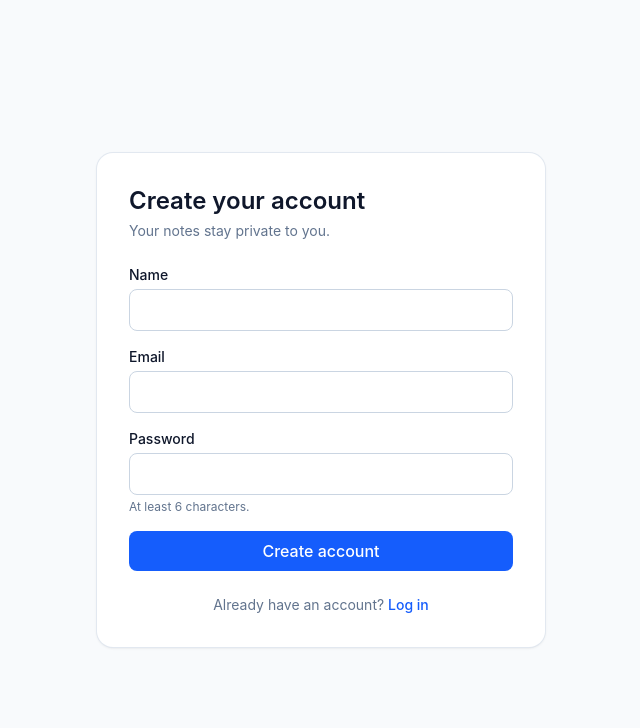
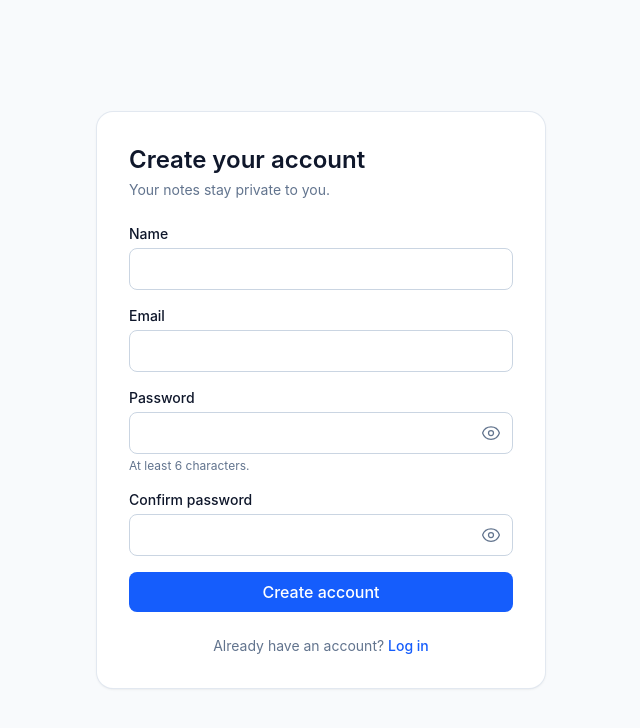
Before and after one commit to pjperfect/mern-notes-app, a React (Vite) app in the folder client/: page /register in a window 1280 px wide. Shown: the top 728 px of the page, without its empty margins (319-959 px from the left). Built offline with nearby package versions, Linux system fonts and the light colour scheme; no server answers.

Commit message:
Add show/hide password and confirm password, force IPv4 for MongoDB

```diff
--- /dev/null
+++ b/client/src/components/PasswordInput.jsx
@@ -0,0 +1,62 @@
+import { useState } from 'react';
+
+export default function PasswordInput({
+  id,
+  value,
+  onChange,
+  autoComplete,
+  minLength,
+}) {
+  const [visible, setVisible] = useState(false);
+
+  return (
+    <div className="relative mt-1">
+      <input
+        id={id}
+        type={visible ? 'text' : 'password'}
+        autoComplete={autoComplete}
+        required
+        minLength={minLength}
+        value={value}
+        onChange={onChange}
+        className="w-full rounded-lg border border-slate-300 px-3 py-2 pr-10 outline-none focus:border-blue-500 focus:ring-2 focus:ring-blue-200"
+      />
+      <button
+        type="button"
+        onClick={() => setVisible((v) => !v)}
+        aria-label={visible ? 'Hide password' : 'Show password'}
+        className="absolute inset-y-0 right-0 flex items-center px-3 text-slate-500 hover:text-slate-700"
+      >
+        <svg
+          xmlns="http://www.w3.org/2000/svg"
+          fill="none"
+          viewBox="0 0 24 24"
+          strokeWidth="1.5"
+          stroke="currentColor"
+          className="h-5 w-5"
+        >
+          {visible ? (
+            <path
+              strokeLinecap="round"
+              strokeLinejoin="round"
+              d="M3.98 8.223A10.477 10.477 0 0 0 1.934 12C3.226 16.338 7.244 19.5 12 19.5c.993 0 1.953-.138 2.863-.395M6.228 6.228A10.451 10.451 0 0 1 12 4.5c4.756 0 8.773 3.162 10.065 7.498a10.522 10.522 0 0 1-4.293 5.774M6.228 6.228 3 3m3.228 3.228 3.65 3.65m7.894 7.894L21 21m-3.228-3.228-3.65-3.65m0 0a3 3 0 1 0-4.243-4.243m4.242 4.242L9.88 9.88"
+            />
+          ) : (
+            <>
+              <path
+                strokeLinecap="round"
+                strokeLinejoin="round"
+                d="M2.036 12.322a1.012 1.012 0 0 1 0-.639C3.423 7.51 7.36 4.5 12 4.5c4.638 0 8.573 3.007 9.963 7.178.07.207.07.431 0 .639C20.577 16.49 16.64 19.5 12 19.5c-4.638 0-8.573-3.007-9.963-7.178Z"
+              />
+              <path
+                strokeLinecap="round"
+                strokeLinejoin="round"
+                d="M15 12a3 3 0 1 1-6 0 3 3 0 0 1 6 0Z"
+              />
+            </>
+          )}
+        </svg>
+      </button>
+    </div>
+  );
+}
--- a/client/src/pages/Login.jsx
+++ b/client/src/pages/Login.jsx
@@ -1,6 +1,7 @@
 import { useState } from 'react';
 import { Link, Navigate } from 'react-router-dom';
 import AuthLayout from '../components/AuthLayout.jsx';
+import PasswordInput from '../components/PasswordInput.jsx';
 import { useAuth } from '../context/AuthContext.jsx';
 
 const inputClass =
@@ -63,14 +64,11 @@ export default function Login() {
           <label htmlFor="password" className="block text-sm font-medium">
             Password
           </label>
-          <input
+          <PasswordInput
             id="password"
-            type="password"
             autoComplete="current-password"
-            required
             value={password}
             onChange={(e) => setPassword(e.target.value)}
-            className={inputClass}
           />
         </div>
 
--- a/client/src/pages/Register.jsx
+++ b/client/src/pages/Register.jsx
@@ -1,6 +1,7 @@
 import { useState } from 'react';
 import { Link, Navigate } from 'react-router-dom';
 import AuthLayout from '../components/AuthLayout.jsx';
+import PasswordInput from '../components/PasswordInput.jsx';
 import { useAuth } from '../context/AuthContext.jsx';
 
 const inputClass =
@@ -12,6 +13,7 @@ export default function Register() {
   const [email, setEmail] = useState('');
   const [password, setPassword] = useState('');
   const [error, setError] = useState('');
+  const [confirm, setConfirm] = useState('');
   const [loading, setLoading] = useState(false);
 
   if (user) return <Navigate to="/" replace />;
@@ -19,6 +21,10 @@ export default function Register() {
   async function handleSubmit(e) {
     e.preventDefault();
     setError('');
+    if (password !== confirm) {
+      setError('Passwords do not match');
+      return;
+    }
     setLoading(true);
     try {
       await register(name, email, password);
@@ -79,17 +85,26 @@ export default function Register() {
           <label htmlFor="password" className="block text-sm font-medium">
             Password
           </label>
-          <input
+          <PasswordInput
             id="password"
-            type="password"
             autoComplete="new-password"
-            required
             minLength={6}
             value={password}
             onChange={(e) => setPassword(e.target.value)}
-            className={inputClass}
           />
           <p className="mt-1 text-xs text-slate-500">At least 6 characters.</p>
+        </div>
+
+        <div>
+          <label htmlFor="confirm" className="block text-sm font-medium">
+            Confirm password
+          </label>
+          <PasswordInput
+            id="confirm"
+            autoComplete="new-password"
+            value={confirm}
+            onChange={(e) => setConfirm(e.target.value)}
+          />
         </div>
 
         {error && (
```
Also changed, not shown: 1 other file (tests, documents, lock files or other folders).
